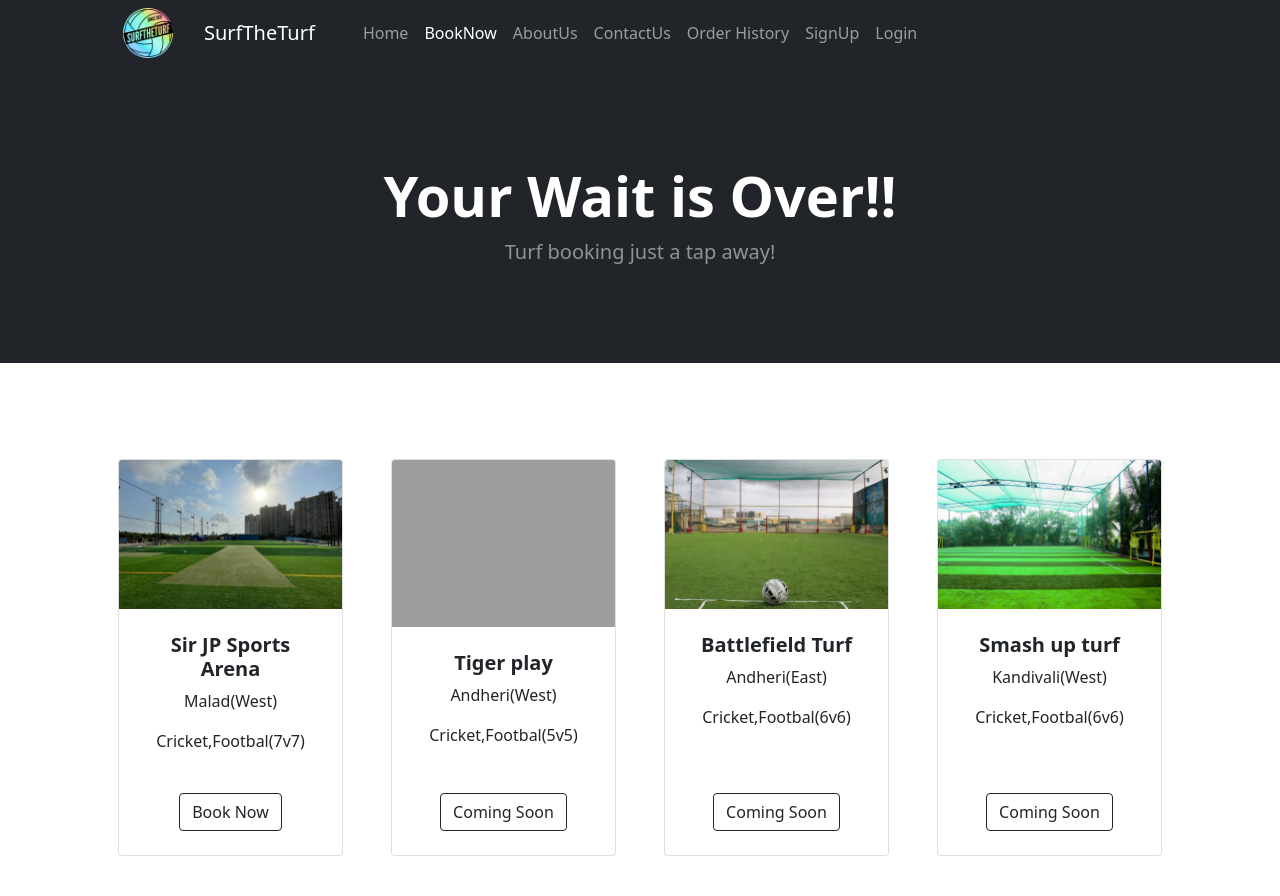
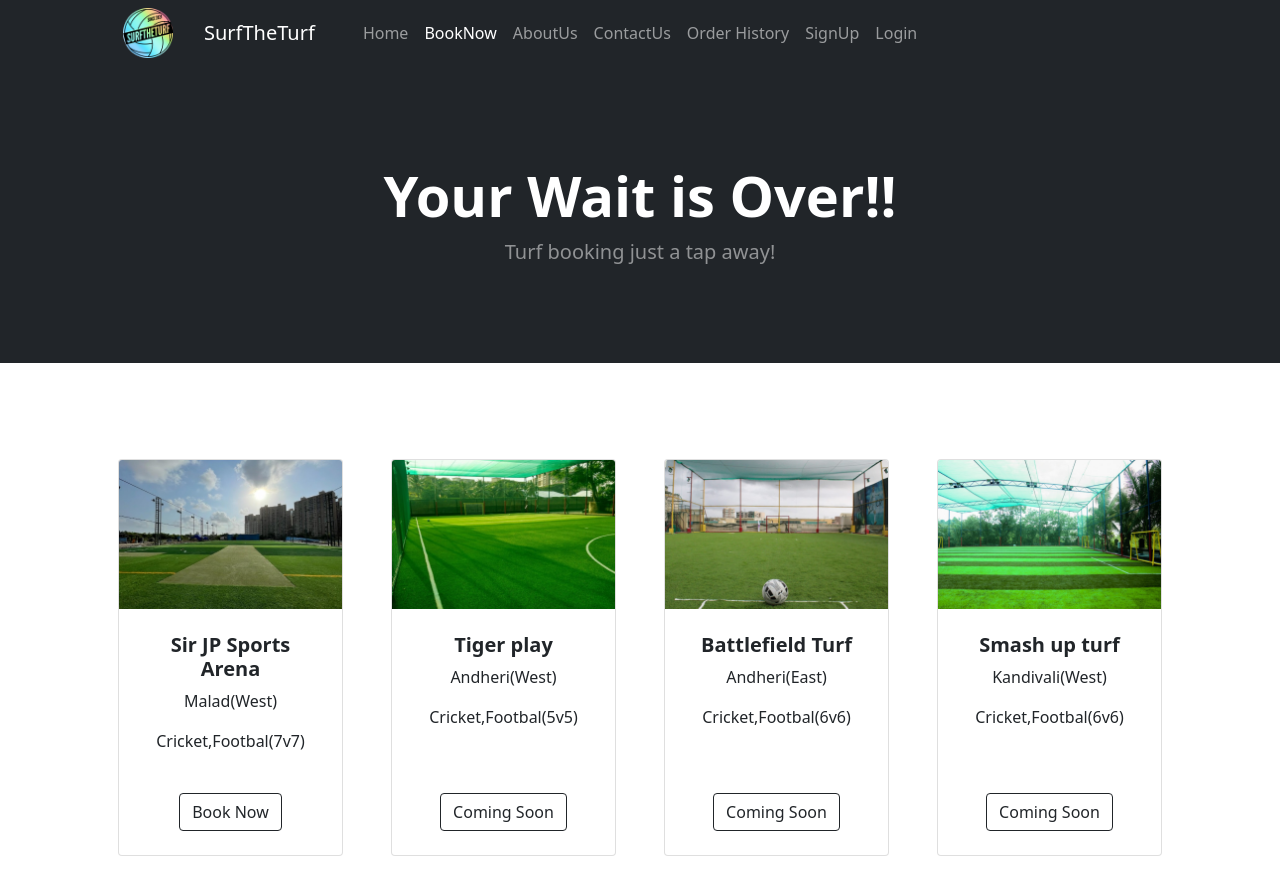
Before and after one commit to parthd06/SurfTheTurf, a Django app: page /book_now in a window 1280 px wide. Shown: the top 896 px of the page. Run offline with Django 3.2, Linux system fonts and the light colour scheme; some libraries are stand-ins or nearby versions; grey boxes are pictures that could not be loaded.

Commit message:
Video file added

```diff
--- a/templates/booking_index.html
+++ b/templates/booking_index.html
@@ -99,7 +99,7 @@
                     <div class="col mb-5">
                         <div class="card h-100">
                             <!-- Product image-->
-                            <img class="card-img-top" src="../static/images/video.mp4" alt="turf2" />
+                            <img class="card-img-top" src="../static/images/turf2.png" alt="turf2" />
                             <!-- Product details-->
                             <div class="card-body p-4">
                                 <div class="text-center">
--- a/templates/mainpage_index.html
+++ b/templates/mainpage_index.html
@@ -206,8 +206,8 @@
         <div class="toggle"></div>
       </header>
 
-      <!-- <video src="../static/images/video.mp4" muted loop autoplay></video> -->
-      <iframe src="../static/images/video.mp4" muted loop autoplay frameborder="0"></iframe>
+      <video src="../static/images/video.mp4" muted loop autoplay></video>
+      <!-- <iframe src="../static/images" muted loop autoplay frameborder="0"></iframe> -->
       <div class="overlay"></div>
 
       <div class="text">
```
